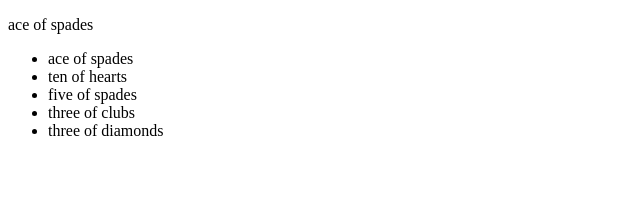
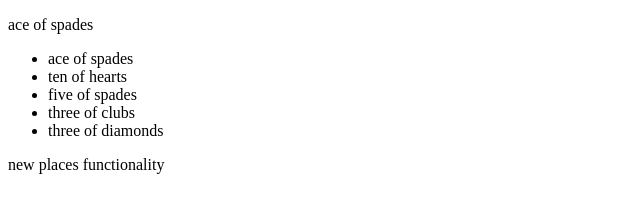
Before and after one commit to kcu9c/georges.repo, a plain HTML site: page ch_5/examples/index.html in a window 1280 px wide. Shown: the whole page, without its empty margins (0-640 px from the left). Drawn offline with nearby package versions, Linux system fonts and the light colour scheme.

Commit message:
new branch, first commit

```diff
--- a/ch_5/examples/index.html
+++ b/ch_5/examples/index.html
@@ -5,6 +5,7 @@
   <body>
     <main>
     </main>
+<p>new places functionality<br /><p/>
     <script src="http://code.jquery.com/jquery-2.0.3.min.js"></script>
     <script src="jscript/app.js"></script>
   </body>
```
